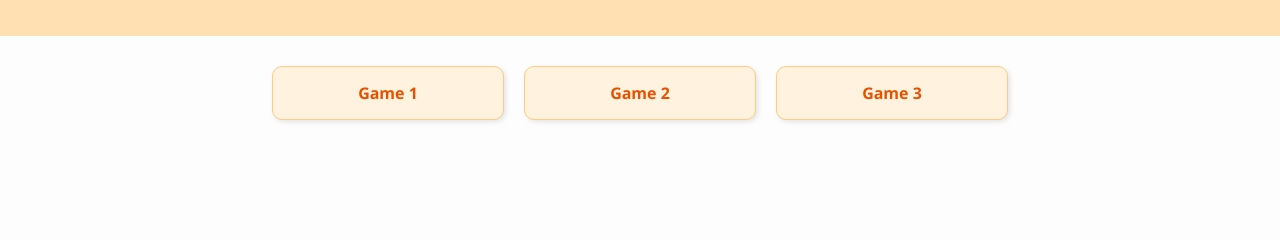
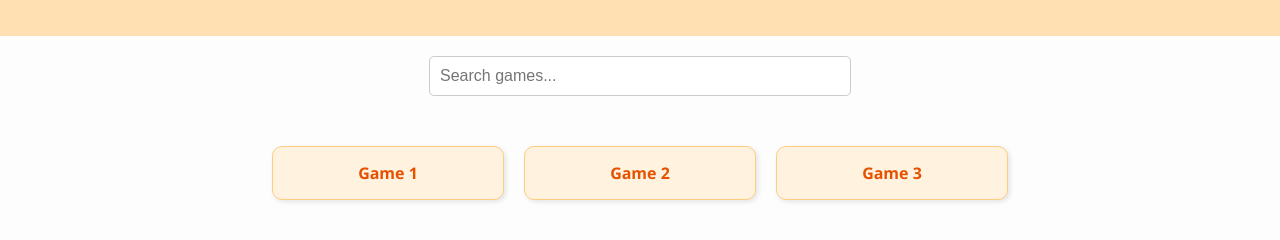
Before and after one commit to sketchloop/worm, a plain HTML site: page index.html in a window 1280 px wide. Shown: the part 110-350 px from the top of the page. Drawn offline with Linux system fonts and the light colour scheme.

Commit message:
Update index.html

```diff
--- a/index.html
+++ b/index.html
@@ -5,17 +5,48 @@
   <meta name="viewport" content="width=device-width, initial-scale=1.0" />
   <title>PixelPlay</title>
   <link rel="stylesheet" href="style.css" />
+  <style>
+    .search-container {
+      text-align: center;
+      margin: 20px;
+    }
+    .search-container input {
+      padding: 10px;
+      width: 60%;
+      max-width: 400px;
+      font-size: 1em;
+      border: 1px solid #ccc;
+      border-radius: 5px;
+    }
+  </style>
 </head>
 <body>
   <header>
     <h1>PixelPlay</h1>
     <p>Tap in & play your favorites!</p>
   </header>
-  <section class="games">
+
+  <div class="search-container">
+    <input type="text" id="searchInput" placeholder="Search games..." onkeyup="filterGames()" />
+  </div>
+
+  <section class="games" id="gamesList">
     <!-- Copy and paste these blocks to add more games -->
     <div class="game"><a href="game1.html">Game 1</a></div>
     <div class="game"><a href="game2.html">Game 2</a></div>
     <div class="game"><a href="game3.html">Game 3</a></div>
+    <!-- Add more games here -->
   </section>
+
+  <script>
+    function filterGames() {
+      const input = document.getElementById('searchInput').value.toLowerCase();
+      const games = document.querySelectorAll('.game');
+      games.forEach(game => {
+        const title = game.textContent.toLowerCase();
+        game.style.display = title.includes(input) ? 'block' : 'none';
+      });
+    }
+  </script>
 </body>
 </html>
```
